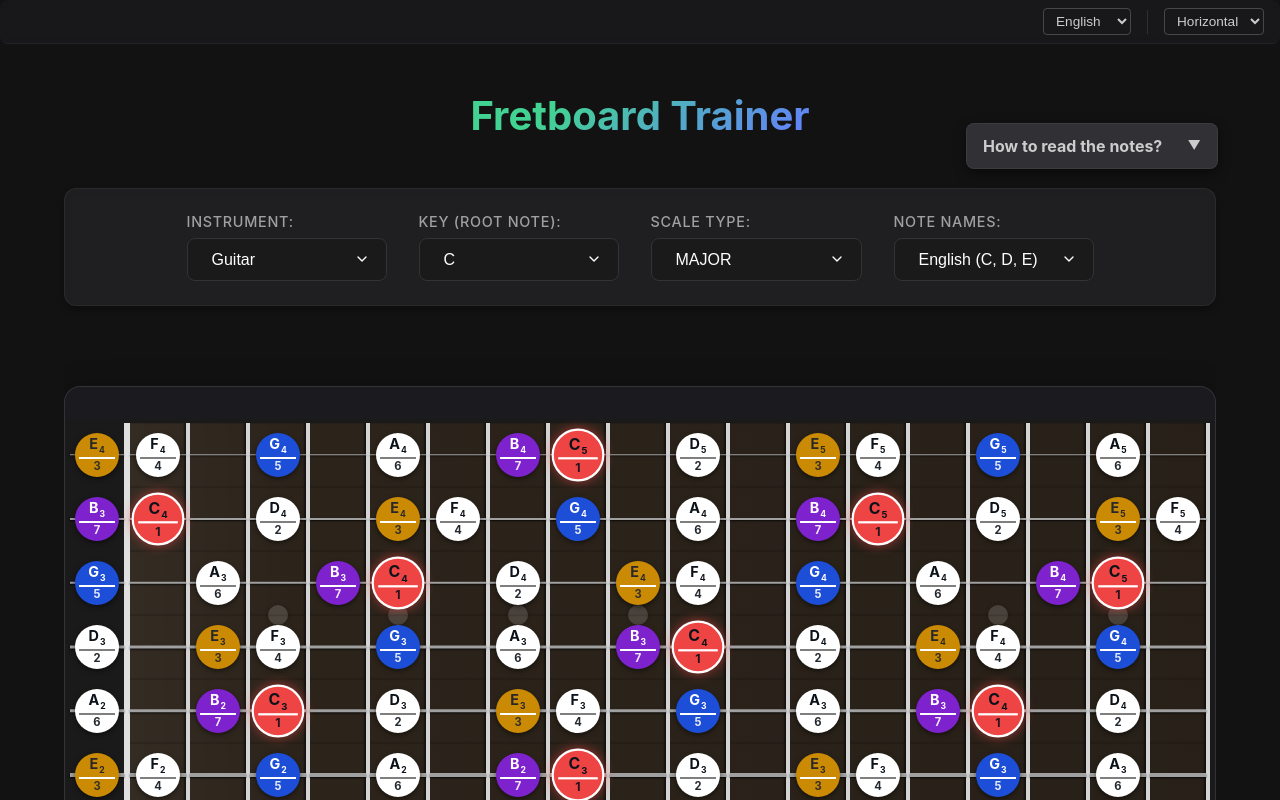
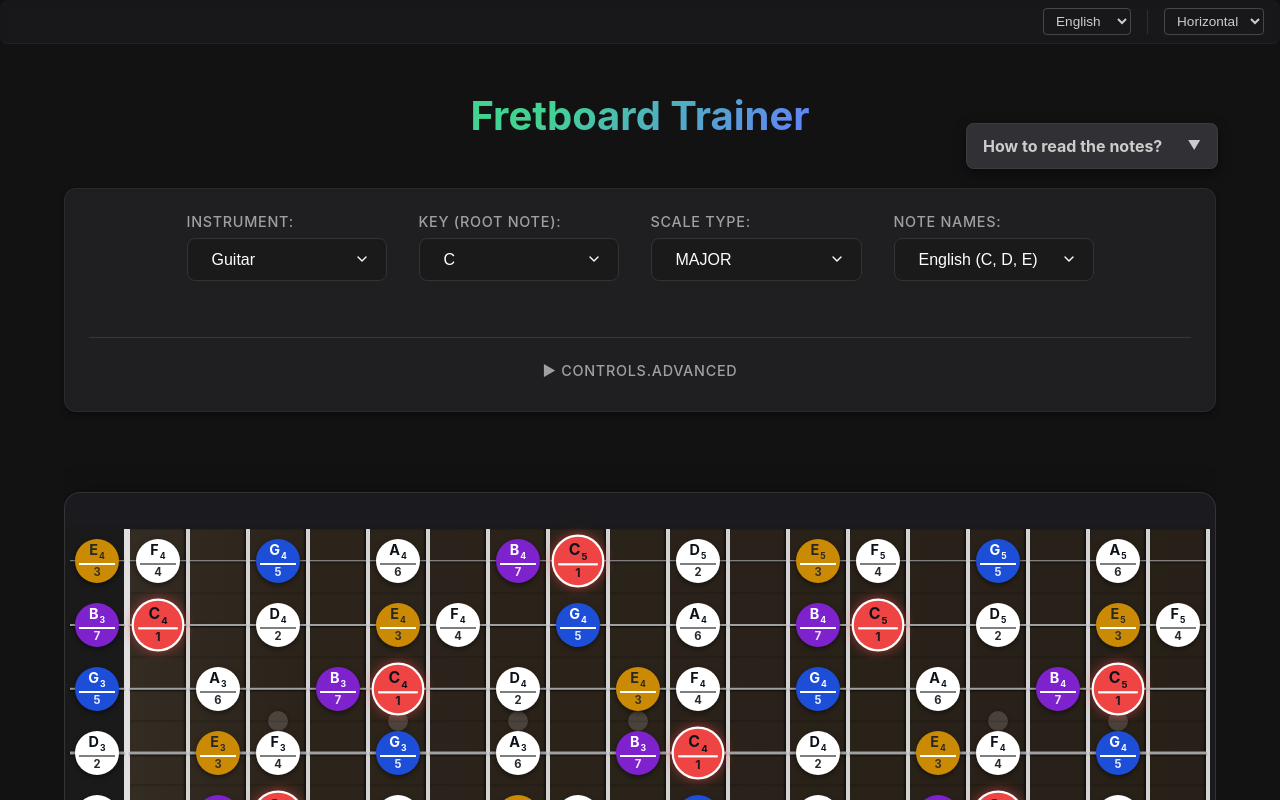
Before and after one commit to francisco-ebi/fretboard-trainer, a React (Vite) app: page / in a window 1280 px wide. Shown: the top 800 px of the page. Built offline with nearby package versions, Linux system fonts and the light colour scheme.

Commit message:
feat: guitar tunings

```diff
--- a/src/App.tsx
+++ b/src/App.tsx
@@ -13,6 +13,12 @@ function App() {
   const [selectedScale, setSelectedScale] = useState<ScaleType>('MAJOR');
   const [namingSystem, setNamingSystem] = useState<NamingSystem>('ENGLISH');
   const [instrument, setInstrument] = useState<Instrument>('GUITAR');
+  const [tuningOffsets, setTuningOffsets] = useState<number[]>([]);
+
+  const handleInstrumentChange = (newInstrument: Instrument) => {
+    setInstrument(newInstrument);
+    setTuningOffsets([]); // Reset to standard tuning when changing instrument
+  };
 
   // Auto-detect orientation on start and change
   const [orientation, setOrientation] = useState<Orientation>(() => {
@@ -65,7 +71,9 @@ function App() {
           namingSystem={namingSystem}
           onNamingSystemChange={setNamingSystem}
           instrument={instrument}
-          onInstrumentChange={setInstrument}
+          onInstrumentChange={handleInstrumentChange}
+          tuningOffsets={tuningOffsets}
+          onTuningChange={setTuningOffsets}
         />
 
         <HelpSection />
@@ -76,6 +84,7 @@ function App() {
             scaleNotes={scaleNotes}
             namingSystem={namingSystem}
             instrument={instrument}
+            tuningOffsets={tuningOffsets}
             orientation={orientation}
           />
         </div>
--- a/src/components/Controls.css
+++ b/src/components/Controls.css
@@ -63,3 +63,59 @@
     border-color: #646cff;
     box-shadow: 0 0 0 2px rgba(100, 108, 255, 0.2);
 }
+
+.advanced-section {
+    margin-top: 1.5rem;
+    width: 100%;
+    border-top: 1px solid rgba(255, 255, 255, 0.1);
+    padding-top: 1rem;
+    display: flex;
+    flex-direction: column;
+    align-items: center;
+}
+
+.advanced-toggle {
+    background: none;
+    border: none;
+    color: #a0a0a0;
+    font-size: 0.9rem;
+    cursor: pointer;
+    display: flex;
+    align-items: center;
+    padding: 0.5rem;
+    transition: color 0.2s ease;
+    font-family: inherit;
+    text-transform: uppercase;
+    letter-spacing: 0.05em;
+    font-weight: 500;
+}
+
+.advanced-toggle:hover {
+    color: white;
+}
+
+.advanced-controls {
+    margin-top: 1rem;
+    padding-left: 0.5rem;
+    animation: slideDown 0.3s ease-out;
+    width: 100%;
+    display: flex;
+    justify-content: center;
+}
+
+.advanced-note {
+    font-style: italic;
+    color: #666;
+    font-size: 0.85rem;
+}
+
+@keyframes slideDown {
+    from {
+        opacity: 0;
+        transform: translateY(-10px);
+    }
+    to {
+        opacity: 1;
+        transform: translateY(0);
+    }
+}
--- a/src/components/Controls.tsx
+++ b/src/components/Controls.tsx
@@ -1,6 +1,6 @@
-import React from 'react';
+import React, { useState } from 'react';
 import { useTranslation } from 'react-i18next';
-import { CHROMATIC_SCALE, SCALES, INSTRUMENT_CONFIGS, type Note, type ScaleType, type NamingSystem, type Instrument } from '../utils/musicTheory';
+import { CHROMATIC_SCALE, SCALES, INSTRUMENT_CONFIGS, GUITAR_TUNINGS, type Note, type ScaleType, type NamingSystem, type Instrument } from '../utils/musicTheory';
 import './Controls.css';
 
 interface ControlsProps {
@@ -12,6 +12,8 @@ interface ControlsProps {
     onNamingSystemChange: (system: NamingSystem) => void;
     instrument: Instrument;
     onInstrumentChange: (instrument: Instrument) => void;
+    tuningOffsets: number[];
+    onTuningChange: (offsets: number[]) => void;
 }
 
 const Controls: React.FC<ControlsProps> = ({
@@ -22,9 +24,32 @@ const Controls: React.FC<ControlsProps> = ({
     namingSystem,
     onNamingSystemChange,
     instrument,
-    onInstrumentChange
+    onInstrumentChange,
+    tuningOffsets,
+    onTuningChange
 }) => {
     const { t } = useTranslation();
+    const [isAdvancedOpen, setIsAdvancedOpen] = useState(false);
+
+    const getCurrentTuningKey = () => {
+        if (tuningOffsets.length === 0) return 'STANDARD'; // Default assume standard if empty
+
+        for (const [key, tuning] of Object.entries(GUITAR_TUNINGS)) {
+            // Simple array comparison
+            if (tuning.offsets.length === tuningOffsets.length &&
+                tuning.offsets.every((val, index) => val === tuningOffsets[index])) {
+                return key;
+            }
+        }
+        return 'CUSTOM'; // Fallback if no match
+    };
+
+    const handleTuningChange = (key: string) => {
+        const tuning = GUITAR_TUNINGS[key];
+        if (tuning) {
+            onTuningChange(tuning.offsets);
+        }
+    };
 
     return (
         <div className="controls">
@@ -84,6 +109,39 @@ const Controls: React.FC<ControlsProps> = ({
                     <option value="SOLFEGE">{t('naming.SOLFEGE')}</option>
                 </select>
             </div>
+
+            <div className={`advanced-section ${isAdvancedOpen ? 'open' : ''}`}>
+                <button
+                    className="advanced-toggle"
+                    onClick={() => setIsAdvancedOpen(!isAdvancedOpen)}
+                >
+                    {isAdvancedOpen ? '▼ ' : '▶ '}{t('controls.advanced') || 'Advanced'}
+                </button>
+
+                {isAdvancedOpen && (
+                    <div className="advanced-controls">
+                        {instrument === 'GUITAR' && (
+                            <div className="control-group">
+                                <label htmlFor="tuning-select">Tuning:</label>
+                                <select
+                                    id="tuning-select"
+                                    value={getCurrentTuningKey()}
+                                    onChange={(e) => handleTuningChange(e.target.value)}
+                                >
+                                    {Object.entries(GUITAR_TUNINGS).map(([key, tuning]) => (
+                                        <option key={key} value={key}>
+                                            {tuning.name}
+                                        </option>
+                                    ))}
+                                </select>
+                            </div>
+                        )}
+                        {instrument !== 'GUITAR' && (
+                            <p className="advanced-note">Advanced settings not available for this instrument.</p>
+                        )}
+                    </div>
+                )}
+            </div>
         </div>
     );
 };
--- a/src/components/Fretboard.tsx
+++ b/src/components/Fretboard.tsx
@@ -10,6 +10,7 @@ interface FretboardProps {
     scaleNotes: Note[];
     namingSystem: NamingSystem;
     instrument: Instrument;
+    tuningOffsets: number[];
     orientation: Orientation;
 }
 
@@ -26,7 +27,7 @@ function usePrevious<T>(value: T): T | undefined {
     return ref.current;
 }
 
-const Fretboard: React.FC<FretboardProps> = ({ selectedRoot, scaleNotes, namingSystem, instrument, orientation }) => {
+const Fretboard: React.FC<FretboardProps> = ({ selectedRoot, scaleNotes, namingSystem, instrument, tuningOffsets, orientation }) => {
     const prevScaleNotes = usePrevious(scaleNotes);
     const prevRoot = usePrevious(selectedRoot);
 
@@ -53,11 +54,11 @@ const Fretboard: React.FC<FretboardProps> = ({ selectedRoot, scaleNotes, namingS
     const renderFrets = (stringIndex: number) => {
         const fretElements = [];
         for (let fret = 0; fret <= FRETS; fret++) {
-            const note = getNoteAtPosition(instrument, stringIndex, fret);
+            const note = getNoteAtPosition(instrument, stringIndex, fret, tuningOffsets);
             const isNoteInScale = scaleNotes.includes(note);
             const isRoot = note === selectedRoot;
             const interval = isNoteInScale ? getInterval(selectedRoot, note) : null;
-            const octave = getOctave(instrument, stringIndex, fret);
+            const octave = getOctave(instrument, stringIndex, fret, tuningOffsets);
 
             // Shake if context changed AND note was in previous scale
             const wasInScale = prevScaleNotes?.includes(note);
--- a/src/utils/musicTheory.ts
+++ b/src/utils/musicTheory.ts
@@ -78,11 +78,16 @@ export const getScale = (root: Note, scaleType: ScaleType = 'MAJOR'): Note[] =>
 // Instrument Configuration
 export type Instrument = 'GUITAR' | 'BASS';
 
+export interface Tuning {
+    name: string;
+    offsets: number[]; // Semitones relative to standard tuning (0 = no change)
+}
+
 interface InstrumentConfig {
     name: string;
     strings: number;
-    tuning: number[]; // Indices in CHROMATIC_SCALE
-    baseSemitones: number[]; // Semitones from C0
+    defaultTuning: number[]; // Indices in CHROMATIC_SCALE (Standard Tuning)
+    baseSemitones: number[]; // Semitones from C0 (Standard Tuning Reference)
     inlayCenterStringIndex: number; // String index to anchor center inlays
 }
 
@@ -90,34 +95,56 @@ export const INSTRUMENT_CONFIGS: Record<Instrument, InstrumentConfig> = {
     GUITAR: {
         name: 'Guitar',
         strings: 6,
-        tuning: [4, 9, 2, 7, 11, 4], // E, A, D, G, B, E
+        defaultTuning: [4, 9, 2, 7, 11, 4], // E, A, D, G, B, E
         baseSemitones: [28, 33, 38, 43, 47, 52], // E2-E4
         inlayCenterStringIndex: 3 // G string (index 3 from bottom 0)
     },
     BASS: {
         name: 'Bass',
         strings: 4,
-        tuning: [4, 9, 2, 7], // E, A, D, G
+        defaultTuning: [4, 9, 2, 7], // E, A, D, G
         baseSemitones: [16, 21, 26, 31], // E1-G2
         inlayCenterStringIndex: 2 // D string (index 2 from bottom 0)
     }
 };
 
+export const GUITAR_TUNINGS: Record<string, Tuning> = {
+    STANDARD: { name: 'Standard', offsets: [0, 0, 0, 0, 0, 0] },
+    DROP_D: { name: 'Drop D', offsets: [-2, 0, 0, 0, 0, 0] },
+    OPEN_G: { name: 'Open G', offsets: [-2, -2, 0, 0, 0, -2] }, // D G D G B D
+    DADGAD: { name: 'DADGAD', offsets: [-2, 0, 0, 0, -2, -2] }, // D A D G A D
+    HALF_STEP_DOWN: { name: 'Half Step Down', offsets: [-1, -1, -1, -1, -1, -1] }
+};
+
 /**
  * Returns the note at a specific string (0-based index) and fret (0-based index).
+ * Takes an optional tuningOffset array to adjust the open string notes.
  */
-export const getNoteAtPosition = (instrument: Instrument, stringIndex: number, fretIndex: number): Note => {
+export const getNoteAtPosition = (instrument: Instrument, stringIndex: number, fretIndex: number, tuningOffsets?: number[]): Note => {
     const config = INSTRUMENT_CONFIGS[instrument];
-    const openStringNoteIndex = config.tuning[stringIndex];
-    const chromaticIndex = (openStringNoteIndex + fretIndex) % 12;
+    const openStringNoteIndex = config.defaultTuning[stringIndex];
+
+    let offset = 0;
+    if (tuningOffsets && tuningOffsets[stringIndex] !== undefined) {
+        offset = tuningOffsets[stringIndex];
+    }
+
+    // Ensure positive index for modulo
+    const chromaticIndex = (openStringNoteIndex + fretIndex + offset + 120) % 12; // +120 safely handles negative offsets
     return CHROMATIC_SCALE[chromaticIndex];
 };
 
 /**
  * Returns the octave for a specific string and fret.
+ * Takes an optional tuningOffset array to adjust the pitch.
  */
-export const getOctave = (instrument: Instrument, stringIndex: number, fretIndex: number): number => {
+export const getOctave = (instrument: Instrument, stringIndex: number, fretIndex: number, tuningOffsets?: number[]): number => {
     const config = INSTRUMENT_CONFIGS[instrument];
-    const totalSemitones = config.baseSemitones[stringIndex] + fretIndex;
+    let totalSemitones = config.baseSemitones[stringIndex] + fretIndex;
+
+    if (tuningOffsets && tuningOffsets[stringIndex] !== undefined) {
+        totalSemitones += tuningOffsets[stringIndex];
+    }
+
     return Math.floor(totalSemitones / 12);
 };
```
